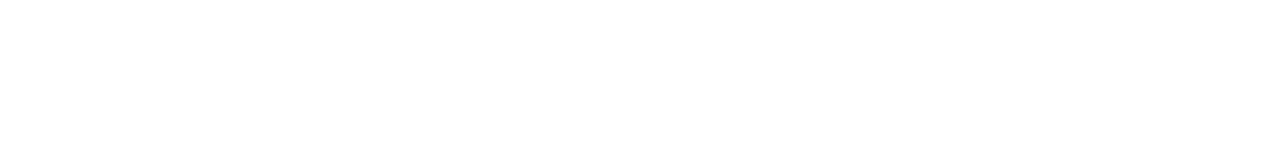
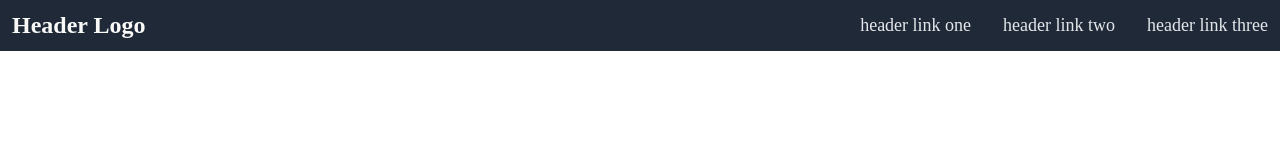
Before and after one commit to jus476/landing-page, a plain HTML site: page index.html in a window 1280 px wide. Drawn offline with Linux system fonts and the light colour scheme.

Commit message:
Add page header

```diff
--- a/css/style.css
+++ b/css/style.css
@@ -0,0 +1,34 @@
+body {
+  margin: 0;
+  overflow: hidden;
+  display: flex;
+  flex-direction: column;
+}
+
+.links {
+  list-style: none;
+  display: flex;
+  padding: 0;
+  margin: 0;
+  gap: 32px;
+}
+
+a {
+  text-decoration: none;
+  color: #E5E7EB;
+  font-size: 18px;
+}
+
+.logo {
+  color: #F9FAF8;
+  font-size: 24px;
+  font-weight: bold;
+}
+
+.header {
+  background: #1F2937;
+  display: flex;
+  align-items: center;
+  justify-content: space-between;
+  padding: 12px;
+}
--- a/index.html
+++ b/index.html
@@ -7,6 +7,23 @@
   </head>
 
   <body>
+    <div class="header">
+      <div class="logo">
+        Header Logo
+      </div>
+      <ul class="links">
+        <li><a href='#'>header link one</a></li>
+        <li><a href='#'>header link two</a></li>
+        <li><a href='#'>header link three</a></li>
+      </ul>
+    </div>
 
+    <div class="content">
+
+    </div>
+
+    <div class="footer">
+
+    </div>
   </body>
 </html>
```
